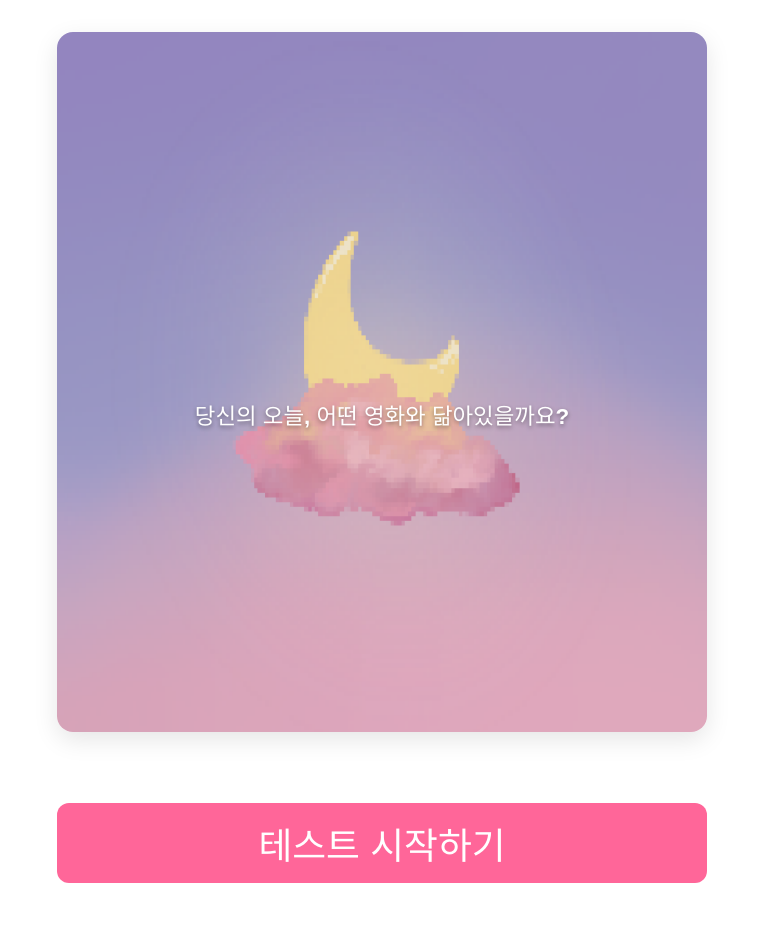
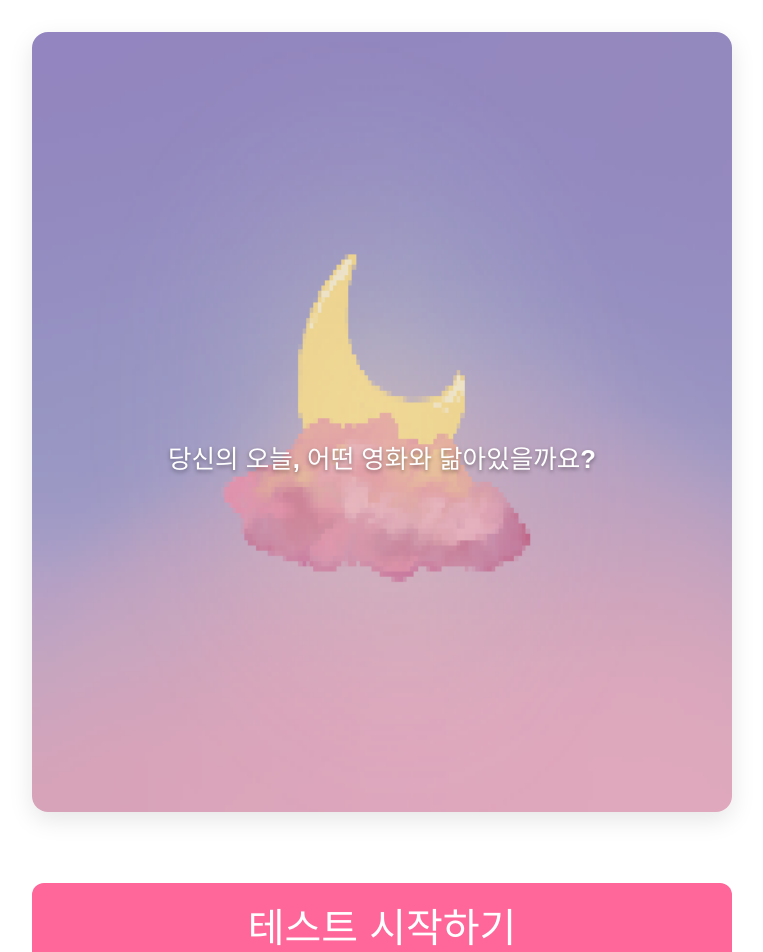
Before and after one commit to Woosangeun12/fronted, a React (Vite) app: page / in a window 1280 px wide. Shown: the top 952 px of the page, without its empty margins (258-1021 px from the left). Before the commit the page ends 915 px from the top, so only its background shows below. Built offline with nearby package versions, Linux system fonts and the light colour scheme.

Commit message:
startpage

```diff
--- a/src/page/StartPage/StartPage.css
+++ b/src/page/StartPage/StartPage.css
@@ -24,7 +24,7 @@
 
   .start-image-wrapper {
     position: relative;
-    width: 650px;
+    width: 700px;
     max-width: 100%;
     margin-bottom: 2rem;
   }
@@ -35,9 +35,9 @@
     left: 50%;
     transform: translate(-50%, -50%);
     width: 100%;                     /* ✅ 부모(.start-image-wrapper)의 너비를 꽉 채움 */
-    max-width: 650px;                /* ✅ 이미지 너비와 동일하게 제한 */
+    max-width: 700px;                /* ✅ 이미지 너비와 동일하게 제한 */
     padding: 0 1rem;                 /* ✅ 글자 잘림 방지용 여백 */
-    font-size: 1.4rem;
+    font-size: 1.6rem;
     font-weight: bold;
     color: #fff;
     text-align: center;             /* ✅ 가운데 정렬 */
@@ -50,8 +50,8 @@
 
 
   .start-image {
-    width: 650px;
-    height: 700px;
+    width: 700px;
+    height: 780px;
     max-width: 100%;
     border-radius: 16px;
     margin-bottom: 2rem;
@@ -59,9 +59,9 @@
   }
 
   .start-button {
-    width: 650px;               /* 이미지와 정확히 맞춤 */
+    width: 700px;               /* 이미지와 정확히 맞춤 */
     padding: 0.8rem 1rem;
-    font-size: 2.3rem;
+    font-size: 2.5rem;
     background-color: #ff6699;
     color: white;
     border: none;
```
